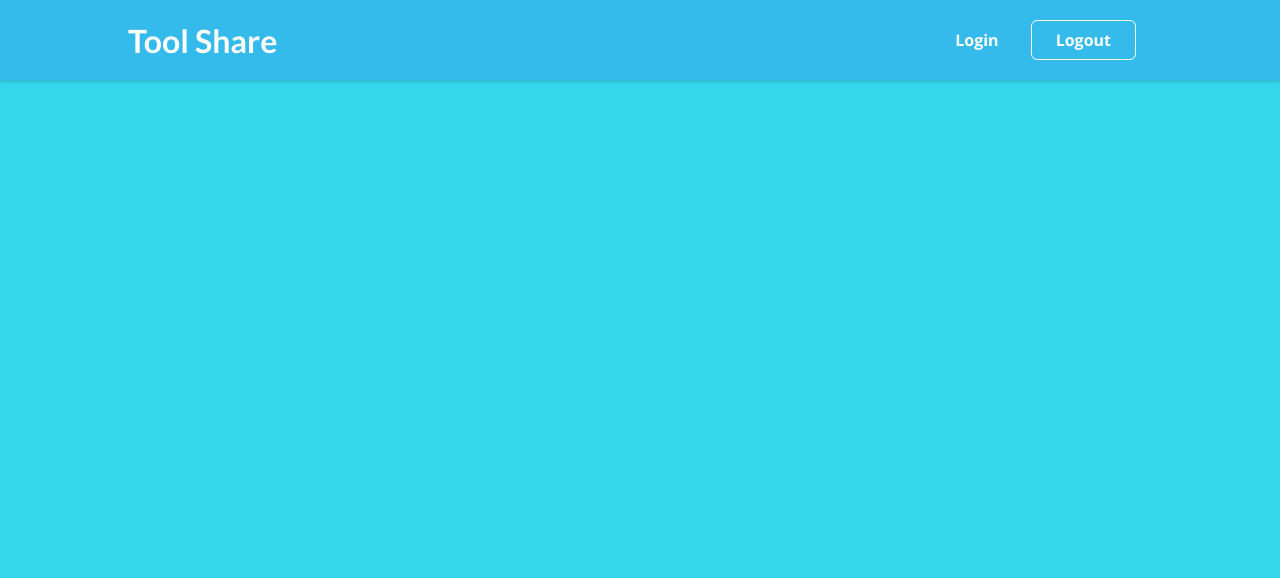
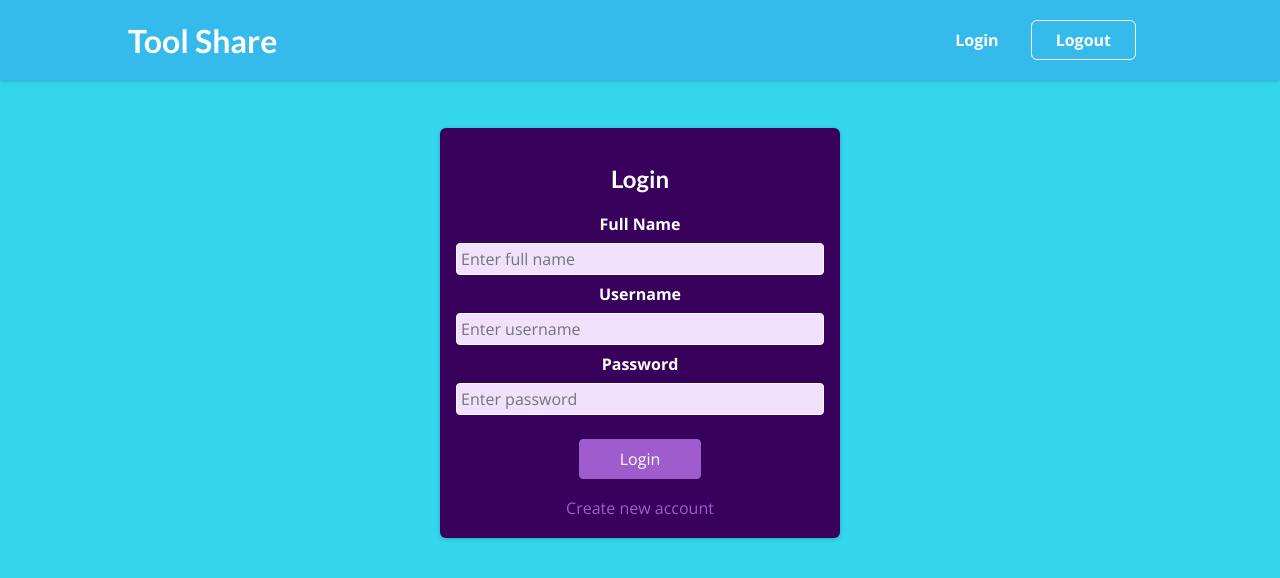
Before and after one commit to freddy24-7/toolsharefront, a React (Create React App) app: page /login in a window 1280 px wide. Shown: the top 578 px of the page. Built offline with nearby package versions, Linux system fonts and the light colour scheme.

Commit message:
adding registration form and axios

```diff
--- a/package.json
+++ b/package.json
@@ -6,6 +6,7 @@
     "@testing-library/jest-dom": "^5.16.4",
     "@testing-library/react": "^13.1.1",
     "@testing-library/user-event": "^13.5.0",
+    "axios": "^0.26.1",
     "react": "^18.0.0",
     "react-dom": "^18.0.0",
     "react-router-dom": "5.1",
--- a/src/App.js
+++ b/src/App.js
@@ -1,15 +1,16 @@
-import { Switch, Route } from 'react-router-dom';
+import {Switch, Route} from 'react-router-dom';
 
 import Layout from './components/Layout/Layout';
 import HomePage from './pages/HomePage';
+import RegisterPage from "./pages/RegisterPage";
 
 function App() {
+
     return (
         <Layout>
             <Switch>
-                <Route path='/' exact>
-                    <HomePage />
-                </Route>
+                <Route exact path="/" component={HomePage} />
+                <Route exact path="/login" component={RegisterPage} />
             </Switch>
         </Layout>
     );
--- /dev/null
+++ b/src/backend-urls/constants.js
@@ -0,0 +1,2 @@
+export const BASE_API_URL = "http://localhost:8080";
+export const SIGN_UP_URL = BASE_API_URL + '/api/authentication/sign-up';
--- /dev/null
+++ b/src/components/Registration/RegistrationForm.js
@@ -0,0 +1,167 @@
+import {SIGN_UP_URL} from "../../backend-urls/constants";
+import {useState, useEffect} from 'react';
+import { useHistory} from 'react-router-dom';
+
+import classes from './RegistrationForm.module.css';
+import RegistrationService from "../../services/RegistrationService";
+
+const RegistrationForm = () => {
+
+    const history = useHistory();
+    //Below are added fields from spring security set-up in backend (user class)
+    const [name, setName] = useState('')
+    const [username, setUsername] = useState('')
+    const [password, setPassword] = useState('')
+
+    //Constants used for frontend validation
+    const [enteredNameIsValid, setEnteredNameIsValid] = useState(false)
+    const [enteredUsernameIsValid, setEnteredUsernameIsValid] = useState(false)
+    const [enteredPasswordIsValid, setEnteredPasswordIsValid] = useState(false)
+    const [enteredNameTouched, setEnteredNameTouched] = useState(false)
+    const [enteredUsernameTouched, setEnteredUsernameTouched] = useState(false)
+    const [enteredPasswordTouched, setEnteredPasswordTouched] = useState(false)
+
+    //Creating the variable that will be used to send data to backend / Spring Security
+    const user = {name, username, password}
+    console.log(user);
+
+    //Variables used for the form submission
+    const [isLogin, setIsLogin] = useState(true);
+    const [isLoading, setIsLoading] = useState(false);
+
+    //Change handlers for submission field below
+    const nameInputChangeHandler = (event) => {
+        setName(event.target.value);
+    }
+    const usernameInputChangeHandler = (event) => {
+        setUsername(event.target.value);
+    }
+    const passwordInputChangeHandler = (event) => {
+        setPassword(event.target.value);
+    }
+
+    //This handler toggles between registration and log-in
+    const switchAuthModeHandler = () => {
+        setIsLogin((prevState) => !prevState);
+    };
+
+    //For validation purposes
+    useEffect(()=> {
+        if (enteredNameIsValid) {
+            console.log("enteredNameIsValid is true")
+        }
+    }, [enteredNameIsValid]);
+
+
+    //Forms
+    const submitHandler = (event) => {
+        event.preventDefault();
+
+        //Upon submission
+        setEnteredNameTouched(true)
+        setEnteredUsernameTouched(true)
+        setEnteredPasswordTouched(true)
+
+        //Validation checks for length of name, username, and password
+        if (name.trim() === '') {
+            setEnteredNameIsValid(false);
+            return;
+        }
+        setEnteredNameIsValid(true)
+        console.log(name);
+
+        if (username.trim() === '') {
+            setEnteredUsernameIsValid(false);
+            return;
+        }
+        setEnteredUsernameIsValid(true)
+        console.log(username);
+
+        if (password.length < 8 || password.length > 16) {
+            setEnteredPasswordIsValid(false);
+            return;
+        }
+        setEnteredPasswordIsValid(true);
+        console.log(password);
+
+        setIsLoading(true);
+        let url = SIGN_UP_URL;
+        RegistrationService.register(user, url)
+            .then(response => {
+                console.log(response);
+                history.push('/login');
+            })
+            .catch(error => {
+                console.log(error);
+                setIsLoading(false);
+            });
+    };
+
+    //Validation checks for input validity, post submission
+    const nameInputIsInvalid = !enteredNameIsValid && enteredNameTouched;
+    const usernameInputIsInvalid = !enteredUsernameIsValid && enteredUsernameTouched;
+    const passwordInputIsInvalid = !enteredPasswordIsValid && enteredPasswordTouched;
+
+    //Dynamic use of CSS, other styles appear if input is invalid
+    const InputClasses = nameInputIsInvalid || usernameInputIsInvalid || passwordInputIsInvalid
+        ? classes.authinvalid
+        : classes.auth;
+
+    return (
+        <section className={InputClasses}>
+            <h1>{isLogin ? 'Login' : 'Sign Up'}</h1>
+            <form onSubmit={submitHandler}>
+                <div className={classes.control}>
+                    <label htmlFor='name'>Full Name</label>
+                    <input
+                        type="text"
+                        placeholder= "Enter full name"
+                        name= "fullName"
+                        className= "form-control"
+                        value={name}
+                        onChange={nameInputChangeHandler}
+                    />
+                    {nameInputIsInvalid && <p className={classes.error}>Please enter a valid name</p>}
+                </div>
+                <div className={classes.control}>
+                    <label htmlFor='username'>Username</label>
+                    <input
+                        type="text"
+                        placeholder= "Enter username"
+                        name= "username"
+                        className= "form-control"
+                        value={username}
+                        onChange={usernameInputChangeHandler}
+                    />
+                    {usernameInputIsInvalid && <p className={classes.error}>Please enter a valid username</p>}
+                </div>
+                <div className={classes.control}>
+                    <label htmlFor='password'>Password</label>
+                    <input
+                        type='password'
+                        id='password'
+                        placeholder= "Enter password"
+                        value={password}
+                        onChange={passwordInputChangeHandler}
+                    />
+                    {passwordInputIsInvalid && <p className={classes.error}>Password needs 8 to 16 characters</p>}
+                </div>
+                <div className={classes.actions}>
+                    {!isLoading && (
+                        <button>{isLogin ? 'Login' : 'Create Account'}</button>
+                    )}
+                    {isLoading && <p>Your inputs are ok!</p>}
+                    <button
+                        type='button'
+                        className={classes.toggle}
+                        onClick={switchAuthModeHandler}
+                    >
+                        {isLogin ? 'Create new account' : 'Login with existing account'}
+                    </button>
+                </div>
+            </form>
+        </section>
+    );
+};
+
+export default RegistrationForm;
--- /dev/null
+++ b/src/components/Registration/RegistrationForm.module.css
@@ -0,0 +1,94 @@
+.auth {
+    margin: 3rem auto;
+    width: 95%;
+    max-width: 25rem;
+    border-radius: 6px;
+    background-color: #38015c;
+    box-shadow: 0 1px 4px rgba(0, 0, 0, 0.2);
+    padding: 1rem;
+    text-align: center;
+    color: white;
+}
+.authinvalid {
+    border: 1px solid #b40e0e;
+    background-color: #fddddd;
+    margin: 3rem auto;
+    width: 95%;
+    max-width: 25rem;
+    border-radius: 6px;
+    box-shadow: 0 1px 4px rgba(0, 0, 0, 0.2);
+    padding: 1rem;
+    text-align: center;
+    color: white;
+}
+
+.auth invalid:focus {
+    border-color: #ff8800;
+    background-color: #fbe8d2;
+}
+
+.auth h1 {
+    text-align: center;
+    color: white;
+}
+
+.control {
+    margin-bottom: 0.5rem;
+}
+
+.control label {
+    display: block;
+    color: white;
+    font-weight: bold;
+    margin-bottom: 0.5rem;
+}
+
+.control input {
+    font: inherit;
+    background-color: #f1e1fc;
+    color: #38015c;
+    border-radius: 4px;
+    border: 1px solid white;
+    width: 100%;
+    text-align: left;
+    padding: 0.25rem;
+}
+
+.actions {
+    margin-top: 1.5rem;
+    display: flex;
+    flex-direction: column;
+    align-items: center;
+}
+
+.actions button {
+    cursor: pointer;
+    font: inherit;
+    color: white;
+    background-color: #9f5ccc;
+    border: 1px solid #9f5ccc;
+    border-radius: 4px;
+    padding: 0.5rem 2.5rem;
+}
+
+.actions button:hover {
+    background-color: #873abb;
+    border-color: #873abb;
+}
+
+.actions .toggle {
+    margin-top: 1rem;
+    background-color: transparent;
+    color: #9f5ccc;
+    border: none;
+    padding: 0.15rem 1.5rem;
+}
+
+.actions .toggle:hover {
+    background-color: transparent;
+    color: #ae82cc;
+}
+
+.error {
+    color: #b40e0e;
+}
--- /dev/null
+++ b/src/pages/RegisterPage.js
@@ -0,0 +1,7 @@
+import RegistrationForm from "../components/Registration/RegistrationForm";
+
+const RegisterPage = () => {
+    return <RegistrationForm />;
+};
+
+export default RegisterPage;
--- /dev/null
+++ b/src/services/RegistrationService.js
@@ -0,0 +1,11 @@
+import {SIGN_UP_URL} from '../backend-urls/constants'
+import axios from 'axios';
+
+class RegistrationService {
+
+    register(user) {
+        return axios.post(SIGN_UP_URL, user);
+    }
+}
+
+export default new RegistrationService();
```
Also changed, not shown: 1 other file (tests, documents, lock files or other folders).
